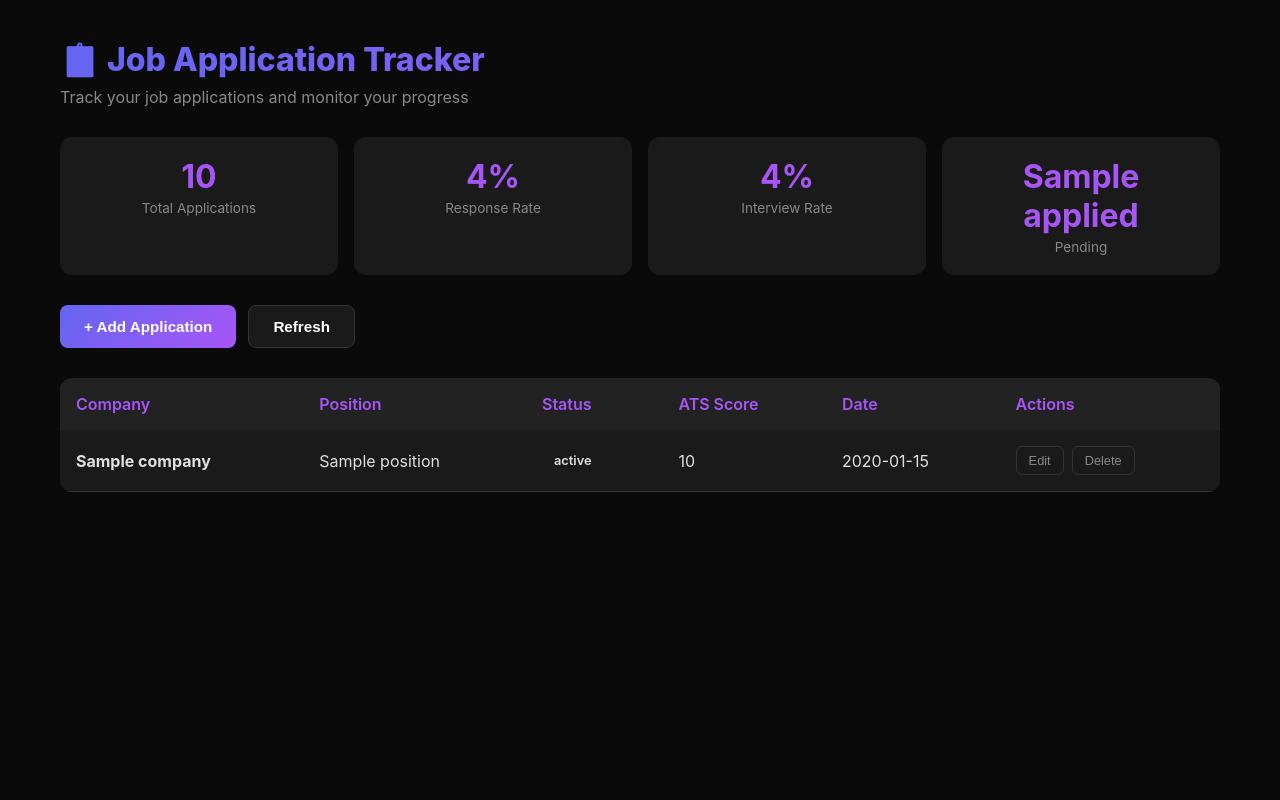
After one commit to xiamixiao64/ai-resume-optimizer, a Flask app: template templates/tracker.html in a window 1280 px wide. The commit adds this page. Run offline with Flask 3, Linux system fonts and the light colour scheme; the template is opened without the code that fills it: most values are stand-ins (such as "Sample title", 1, 10 or a date in 2020); some libraries are stand-ins or nearby versions.

Commit message:
feat: add job application tracking feature
New feature: Track job applications with status updates and statistics.

Features:
- Add/edit/delete job applications
- Track status (Applied, Responded, Interview, Offer, Rejected, Withdrawn)
- View statistics (total, response rate, interview rate)
- Add notes and job URLs
- ATS score tracking

Storage:
- Added job_applications storage functions to storage.py
- In-memory fallback with Supabase support

UI:
- New /tracker page with dashboard
- Stats cards showing key metrics
- Table view of all applications
- Modal forms for add/edit

Navigation:
- Added Tracker link to navigation bar

```diff
--- a/routes/features.py
+++ b/routes/features.py
@@ -299,3 +299,129 @@ def detect_ats():
         'all_supported': all_ats_types,
         'tips': ats_result.get('tips', [])
     })
+
+
+# ==================== Job Application Tracking ====================
+
+@features_bp.route('/tracker')
+def tracker_page():
+    """Job Application Tracker page"""
+    user = get_user_id()
+    if not user:
+        return redirect(url_for('auth.register'))
+
+    from services.storage import get_user_job_applications, get_job_application_stats
+    applications = get_user_job_applications(user)
+    stats = get_job_application_stats(user)
+
+    return render_template('tracker.html', user=get_user_by_id(user), applications=applications, stats=stats)
+
+
+@features_bp.route('/api/tracker/applications', methods=['GET'])
+def get_applications():
+    """Get all job applications for current user"""
+    user_id = get_user_id()
+    if not user_id:
+        return jsonify({'error': 'Not logged in'}), 401
+
+    from services.storage import get_user_job_applications
+    applications = get_user_job_applications(user_id)
+    return jsonify({'applications': applications})
+
+
+@features_bp.route('/api/tracker/applications', methods=['POST'])
+def add_application():
+    """Add a new job application"""
+    user_id = get_user_id()
+    if not user_id:
+        return jsonify({'error': 'Not logged in'}), 401
+
+    data = request.json
+    company = data.get('company', '').strip()
+    position = data.get('position', '').strip()
+    job_url = data.get('job_url', '').strip()
+    notes = data.get('notes', '').strip()
+
+    if not company or not position:
+        return jsonify({'error': 'Company and position are required'}), 400
+
+    import uuid
+    import datetime
+
+    application = {
+        'id': str(uuid.uuid4())[:8],
+        'user_id': user_id,
+        'company': company,
+        'position': position,
+        'job_url': job_url,
+        'notes': notes,
+        'status': 'applied',
+        'ats_score': data.get('ats_score'),
+        'created_at': datetime.datetime.now().isoformat(),
+        'updated_at': datetime.datetime.now().isoformat()
+    }
+
+    from services.storage import save_job_application, track_event
+    save_job_application(application)
+    track_event(user_id, 'job_application_added', {'company': company, 'position': position})
+
+    return jsonify({'application': application})
+
+
+@features_bp.route('/api/tracker/applications/<application_id>', methods=['PUT'])
+def update_application(application_id):
+    """Update a job application"""
+    user_id = get_user_id()
+    if not user_id:
+        return jsonify({'error': 'Not logged in'}), 401
+
+    data = request.json
+    updates = {}
+
+    if 'status' in data:
+        updates['status'] = data['status']
+    if 'notes' in data:
+        updates['notes'] = data['notes']
+    if 'ats_score' in data:
+        updates['ats_score'] = data['ats_score']
+
+    import datetime
+    updates['updated_at'] = datetime.datetime.now().isoformat()
+
+    from services.storage import update_job_application, get_job_application
+    app = get_job_application(application_id, user_id)
+    if not app:
+        return jsonify({'error': 'Application not found'}), 404
+
+    update_job_application(application_id, user_id, updates)
+
+    return jsonify({'status': 'ok'})
+
+
+@features_bp.route('/api/tracker/applications/<application_id>', methods=['DELETE'])
+def delete_application(application_id):
+    """Delete a job application"""
+    user_id = get_user_id()
+    if not user_id:
+        return jsonify({'error': 'Not logged in'}), 401
+
+    from services.storage import delete_job_application, get_job_application
+    app = get_job_application(application_id, user_id)
+    if not app:
+        return jsonify({'error': 'Application not found'}), 404
+
+    delete_job_application(application_id, user_id)
+
+    return jsonify({'status': 'ok'})
+
+
+@features_bp.route('/api/tracker/stats', methods=['GET'])
+def get_tracker_stats():
+    """Get job application statistics"""
+    user_id = get_user_id()
+    if not user_id:
+        return jsonify({'error': 'Not logged in'}), 401
+
+    from services.storage import get_job_application_stats
+    stats = get_job_application_stats(user_id)
+    return jsonify(stats)
--- a/templates/index.html
+++ b/templates/index.html
@@ -113,6 +113,7 @@
         <div class="nav">
             {% if user %}
             <a href="/ats-detector">ATS Detector</a>
+            <a href="/tracker">Tracker</a>
             <a href="/jobs">Find Jobs</a>
             <a href="/linkedin">LinkedIn</a>
             <a href="/templates">Templates</a>
--- /dev/null
+++ b/templates/tracker.html
@@ -0,0 +1,274 @@
+<!DOCTYPE html>
+<html lang="en">
+<head>
+    <meta charset="UTF-8">
+    <meta name="viewport" content="width=device-width, initial-scale=1.0">
+    <title>Job Application Tracker | ResumeForge AI</title>
+    <style>
+        * { margin: 0; padding: 0; box-sizing: border-box; }
+        body { font-family: -apple-system, BlinkMacSystemFont, 'Segoe UI', sans-serif; background: #0a0a0a; color: #e0e0e0; min-height: 100vh; }
+        .container { max-width: 1200px; margin: 0 auto; padding: 40px 20px; }
+        h1 { font-size: 2rem; font-weight: 800; background: linear-gradient(135deg, #6366f1, #a855f7); -webkit-background-clip: text; -webkit-text-fill-color: transparent; margin-bottom: 8px; }
+        .subtitle { color: #888; margin-bottom: 30px; }
+        .stats-grid { display: grid; grid-template-columns: repeat(4, 1fr); gap: 16px; margin-bottom: 30px; }
+        .stat-card { background: #1a1a1a; border-radius: 12px; padding: 20px; text-align: center; }
+        .stat-value { font-size: 2rem; font-weight: 700; color: #a855f7; }
+        .stat-label { font-size: 0.85rem; color: #888; margin-top: 4px; }
+        .actions { display: flex; gap: 12px; margin-bottom: 30px; }
+        .btn { background: linear-gradient(135deg, #6366f1, #a855f7); color: #fff; border: none; padding: 12px 24px; border-radius: 8px; font-size: 0.95rem; font-weight: 600; cursor: pointer; }
+        .btn:hover { opacity: 0.9; }
+        .btn.secondary { background: #1a1a1a; border: 1px solid #333; }
+        .table-container { background: #1a1a1a; border-radius: 12px; overflow: hidden; }
+        table { width: 100%; border-collapse: collapse; }
+        th { background: #222; padding: 16px; text-align: left; font-weight: 600; color: #a855f7; }
+        td { padding: 16px; border-bottom: 1px solid #333; }
+        tr:hover { background: #222; }
+        .status { display: inline-block; padding: 4px 12px; border-radius: 20px; font-size: 0.8rem; font-weight: 600; }
+        .status.applied { background: #3b82f6; color: #fff; }
+        .status.responded { background: #22c55e; color: #fff; }
+        .status.interview { background: #a855f7; color: #fff; }
+        .status.offer { background: #22c55e; color: #fff; }
+        .status.rejected { background: #ef4444; color: #fff; }
+        .status.withdrawn { background: #666; color: #fff; }
+        .actions-cell { display: flex; gap: 8px; }
+        .action-btn { background: none; border: 1px solid #333; color: #888; padding: 6px 12px; border-radius: 6px; cursor: pointer; font-size: 0.8rem; }
+        .action-btn:hover { border-color: #a855f7; color: #a855f7; }
+        .action-btn.delete:hover { border-color: #ef4444; color: #ef4444; }
+        .modal { display: none; position: fixed; top: 0; left: 0; width: 100%; height: 100%; background: rgba(0,0,0,0.8); z-index: 1000; align-items: center; justify-content: center; }
+        .modal.active { display: flex; }
+        .modal-content { background: #1a1a1a; border-radius: 16px; padding: 30px; width: 90%; max-width: 500px; }
+        .modal h2 { margin-bottom: 20px; }
+        .form-group { margin-bottom: 16px; }
+        .form-group label { display: block; margin-bottom: 8px; color: #a855f7; font-weight: 600; }
+        .form-group input, .form-group textarea, .form-group select { width: 100%; background: #0a0a0a; border: 2px solid #333; border-radius: 8px; padding: 12px; color: #fff; font-size: 0.95rem; }
+        .form-group input:focus, .form-group textarea:focus, .form-group select:focus { outline: none; border-color: #a855f7; }
+        .modal-actions { display: flex; gap: 12px; margin-top: 20px; }
+        .empty-state { text-align: center; padding: 60px 20px; color: #666; }
+        .empty-state h3 { margin-bottom: 12px; color: #888; }
+        @media (max-width: 768px) { .stats-grid { grid-template-columns: repeat(2, 1fr); } }
+    </style>
+</head>
+<body>
+    <div class="container">
+        <h1>📋 Job Application Tracker</h1>
+        <p class="subtitle">Track your job applications and monitor your progress</p>
+
+        <div class="stats-grid">
+            <div class="stat-card">
+                <div class="stat-value" id="totalApps">{{ stats.total }}</div>
+                <div class="stat-label">Total Applications</div>
+            </div>
+            <div class="stat-card">
+                <div class="stat-value" id="responseRate">{{ stats.response_rate }}%</div>
+                <div class="stat-label">Response Rate</div>
+            </div>
+            <div class="stat-card">
+                <div class="stat-value" id="interviewRate">{{ stats.interview_rate }}%</div>
+                <div class="stat-label">Interview Rate</div>
+            </div>
+            <div class="stat-card">
+                <div class="stat-value" id="pendingCount">{{ stats.by_status.get('applied', 0) }}</div>
+                <div class="stat-label">Pending</div>
+            </div>
+        </div>
+
+        <div class="actions">
+            <button class="btn" onclick="openAddModal()">+ Add Application</button>
+            <button class="btn secondary" onclick="refreshList()">Refresh</button>
+        </div>
+
+        <div class="table-container">
+            {% if applications %}
+            <table>
+                <thead>
+                    <tr>
+                        <th>Company</th>
+                        <th>Position</th>
+                        <th>Status</th>
+                        <th>ATS Score</th>
+                        <th>Date</th>
+                        <th>Actions</th>
+                    </tr>
+                </thead>
+                <tbody id="applicationsList">
+                    {% for app in applications %}
+                    <tr data-id="{{ app.id }}">
+                        <td><strong>{{ app.company }}</strong></td>
+                        <td>{{ app.position }}</td>
+                        <td><span class="status {{ app.status }}">{{ app.status }}</span></td>
+                        <td>{{ app.ats_score or '-' }}</td>
+                        <td>{{ app.created_at[:10] }}</td>
+                        <td>
+                            <div class="actions-cell">
+                                <button class="action-btn" onclick="openEditModal('{{ app.id }}', '{{ app.status }}', '{{ app.notes }}')">Edit</button>
+                                <button class="action-btn delete" onclick="deleteApp('{{ app.id }}')">Delete</button>
+                            </div>
+                        </td>
+                    </tr>
+                    {% endfor %}
+                </tbody>
+            </table>
+            {% else %}
+            <div class="empty-state">
+                <h3>No applications yet</h3>
+                <p>Start tracking your job applications by clicking "Add Application"</p>
+            </div>
+            {% endif %}
+        </div>
+    </div>
+
+    <!-- Add Modal -->
+    <div class="modal" id="addModal">
+        <div class="modal-content">
+            <h2>Add Job Application</h2>
+            <div class="form-group">
+                <label>Company *</label>
+                <input type="text" id="addCompany" placeholder="e.g., Google">
+            </div>
+            <div class="form-group">
+                <label>Position *</label>
+                <input type="text" id="addPosition" placeholder="e.g., Software Engineer">
+            </div>
+            <div class="form-group">
+                <label>Job URL</label>
+                <input type="url" id="addUrl" placeholder="https://careers.google.com/...">
+            </div>
+            <div class="form-group">
+                <label>Notes</label>
+                <textarea id="addNotes" rows="3" placeholder="Any notes about this application..."></textarea>
+            </div>
+            <div class="modal-actions">
+                <button class="btn" onclick="addApplication()">Add</button>
+                <button class="btn secondary" onclick="closeModals()">Cancel</button>
+            </div>
+        </div>
+    </div>
+
+    <!-- Edit Modal -->
+    <div class="modal" id="editModal">
+        <div class="modal-content">
+            <h2>Update Application</h2>
+            <input type="hidden" id="editId">
+            <div class="form-group">
+                <label>Status</label>
+                <select id="editStatus">
+                    <option value="applied">Applied</option>
+                    <option value="responded">Responded</option>
+                    <option value="interview">Interview</option>
+                    <option value="offer">Offer</option>
+                    <option value="rejected">Rejected</option>
+                    <option value="withdrawn">Withdrawn</option>
+                </select>
+            </div>
+            <div class="form-group">
+                <label>Notes</label>
+                <textarea id="editNotes" rows="3" placeholder="Update notes..."></textarea>
+            </div>
+            <div class="modal-actions">
+                <button class="btn" onclick="updateApplication()">Update</button>
+                <button class="btn secondary" onclick="closeModals()">Cancel</button>
+            </div>
+        </div>
+    </div>
+
+    <script>
+        function openAddModal() {
+            document.getElementById('addModal').classList.add('active');
+        }
+
+        function openEditModal(id, status, notes) {
+            document.getElementById('editId').value = id;
+            document.getElementById('editStatus').value = status;
+            document.getElementById('editNotes').value = notes || '';
+            document.getElementById('editModal').classList.add('active');
+        }
+
+        function closeModals() {
+            document.getElementById('addModal').classList.remove('active');
+            document.getElementById('editModal').classList.remove('active');
+        }
+
+        async function addApplication() {
+            const company = document.getElementById('addCompany').value.trim();
+            const position = document.getElementById('addPosition').value.trim();
+            const job_url = document.getElementById('addUrl').value.trim();
+            const notes = document.getElementById('addNotes').value.trim();
+
+            if (!company || !position) {
+                alert('Company and position are required');
+                return;
+            }
+
+            try {
+                const response = await fetch('/api/tracker/applications', {
+                    method: 'POST',
+                    headers: { 'Content-Type': 'application/json' },
+                    body: JSON.stringify({ company, position, job_url, notes })
+                });
+
+                const data = await response.json();
+                if (data.error) {
+                    alert(data.error);
+                    return;
+                }
+
+                closeModals();
+                location.reload();
+            } catch (err) {
+                alert('Failed to add application');
+            }
+        }
+
+        async function updateApplication() {
+            const id = document.getElementById('editId').value;
+            const status = document.getElementById('editStatus').value;
+            const notes = document.getElementById('editNotes').value.trim();
+
+            try {
+                const response = await fetch(`/api/tracker/applications/${id}`, {
+                    method: 'PUT',
+                    headers: { 'Content-Type': 'application/json' },
+                    body: JSON.stringify({ status, notes })
+                });
+
+                const data = await response.json();
+                if (data.error) {
+                    alert(data.error);
+                    return;
+                }
+
+                closeModals();
+                location.reload();
+            } catch (err) {
+                alert('Failed to update application');
+            }
+        }
+
+        async function deleteApp(id) {
+            if (!confirm('Are you sure you want to delete this application?')) {
+                return;
+            }
+
+            try {
+                const response = await fetch(`/api/tracker/applications/${id}`, {
+                    method: 'DELETE'
+                });
+
+                const data = await response.json();
+                if (data.error) {
+                    alert(data.error);
+                    return;
+                }
+
+                location.reload();
+            } catch (err) {
+                alert('Failed to delete application');
+            }
+        }
+
+        function refreshList() {
+            location.reload();
+        }
+    </script>
+</body>
+</html>
```
Also changed, not shown: services/storage.py (+96 -0 lines).
